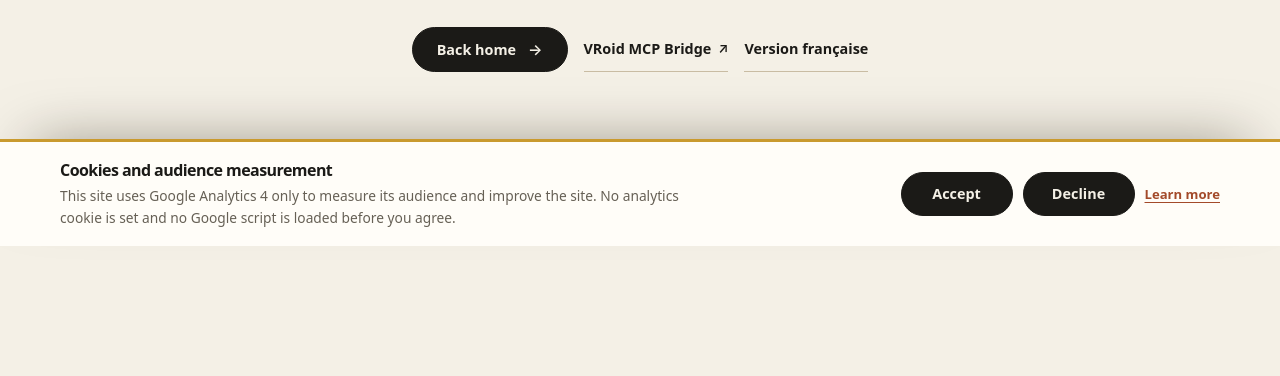
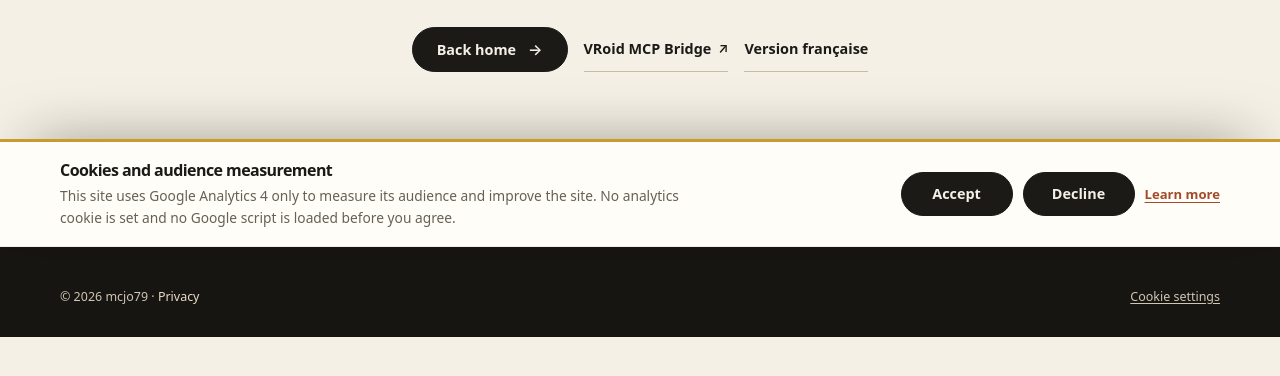
Before and after one commit to mcjo79/mcjo79.github.io, a plain HTML site: page 404.html in a window 1280 px wide. Shown: the part 554-930 px from the top of the page. Drawn offline with Linux system fonts and the light colour scheme.

Commit message:
Ajout des liens confidentialité sur la 404

```diff
--- a/404.html
+++ b/404.html
@@ -46,5 +46,12 @@
       </div>
     </div>
   </main>
+
+  <footer class="footer">
+    <div class="wrap footer-inner">
+      <p>© 2026 mcjo79 · <a href="privacy/">Privacy</a></p>
+      <p class="footer-note"><button type="button" class="footer-link-button" data-consent-open>Cookie settings</button></p>
+    </div>
+  </footer>
 </body>
 </html>
```
